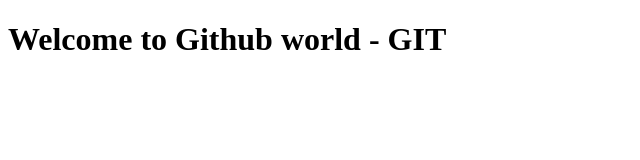
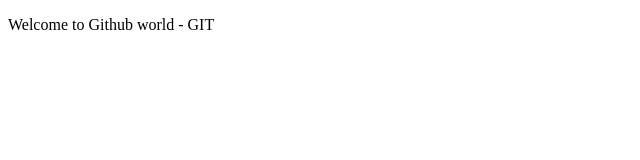
Before and after one commit to Mohanraj-Nesh/Learnings, a plain HTML site: page index.html in a window 1280 px wide. Shown: the whole page, without its empty margins (0-640 px from the left). Drawn offline with Linux system fonts and the light colour scheme.

Commit message:
head to paragraph

```diff
--- a/index.html
+++ b/index.html
@@ -10,6 +10,6 @@
         <link rel="stylesheet" href="">
     </head>
     <body>
-        <h1>Welcome to Github world - GIT</h1>
+        <p>Welcome to Github world - GIT<p>
     </body>
 </html>
```
